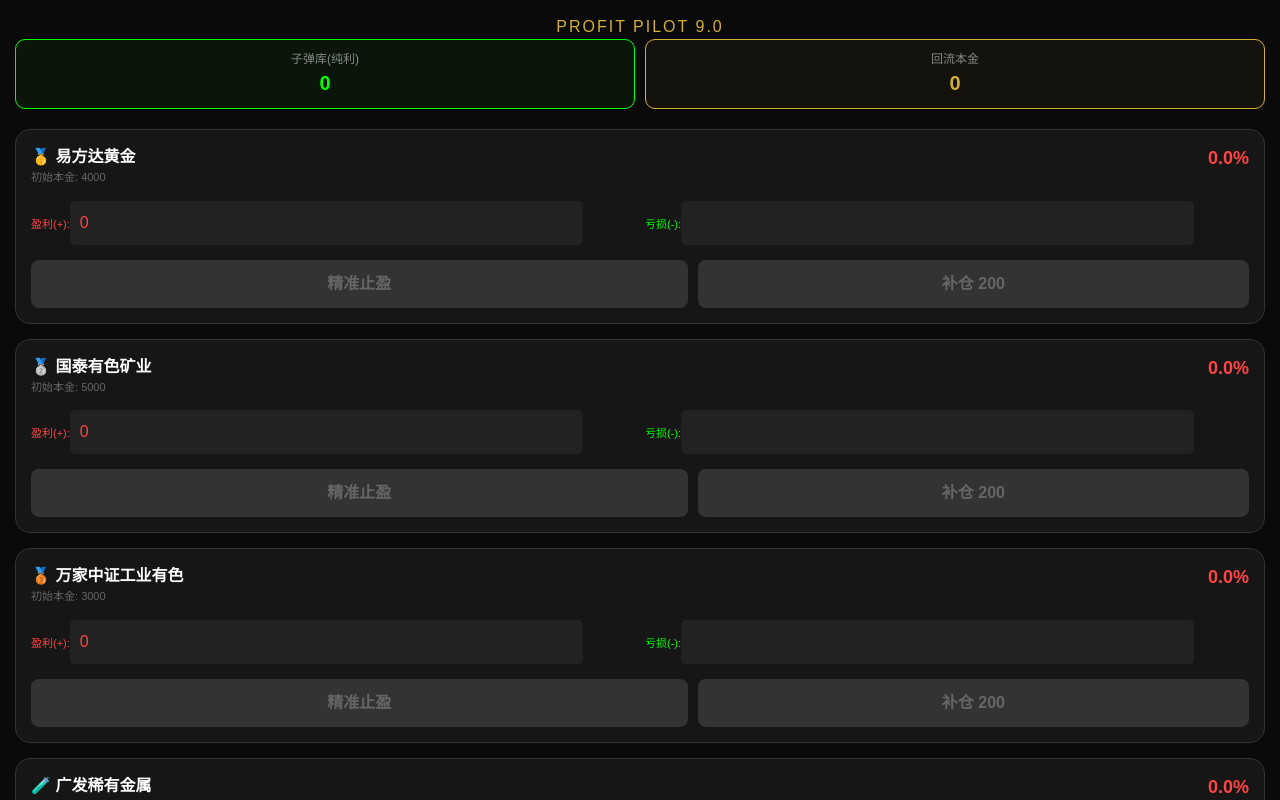
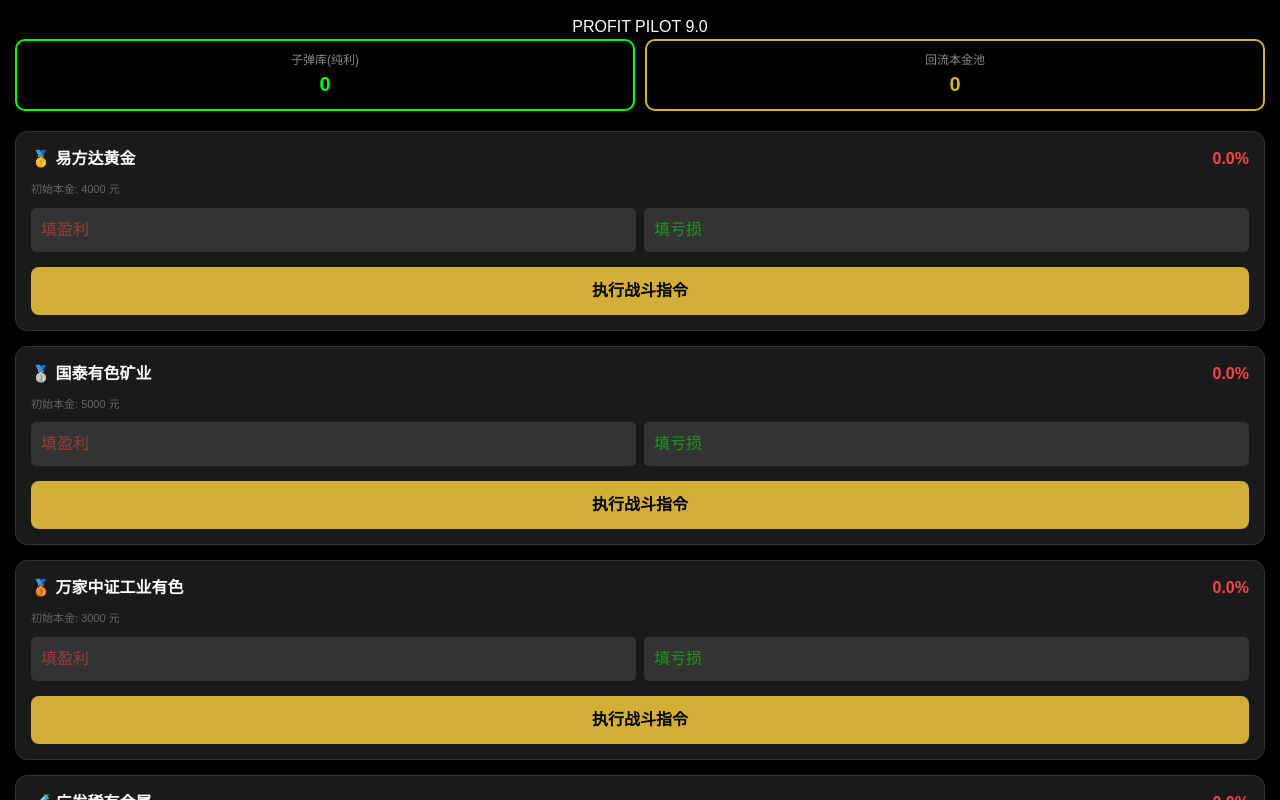
Before and after one commit to lili1616/profit-pilot-pro, a Next.js app: page / in a window 1280 px wide. Shown: the top 800 px of the page. Built offline with nearby package versions, Linux system fonts and the light colour scheme.

Commit message:
Create page.js

```diff
--- /dev/null
+++ b/app/page.js
@@ -0,0 +1,80 @@
+'use client';
+
+import React, { useState, useEffect } from 'react';
+
+export default function Home() {
+  const [bulletPool, setBulletPool] = useState(0);
+  const [returnedPrincipal, setReturnedPrincipal] = useState(0);
+  const [isMounted, setIsMounted] = useState(false);
+
+  useEffect(() => {
+    setIsMounted(true);
+  }, []);
+
+  const [assets, setAssets] = useState([
+    { id: 0, name: '🥇 易方达黄金', principal: 4000, profit: 0, limit: 200 },
+    { id: 1, name: '🥈 国泰有色矿业', principal: 5000, profit: 0, limit: 200 },
+    { id: 2, name: '🥉 万家中证工业有色', principal: 3000, profit: 0, limit: 200 },
+    { id: 3, name: '🧪 广发稀有金属', principal: 1900, profit: 0, limit: 200 },
+    { id: 4, name: '🏦 国投瑞银', principal: 100, profit: 0, limit: 100 }
+  ]);
+
+  const updateVal = (id, type, val) => {
+    const newAssets = [...assets];
+    const num = Number(val) || 0;
+    newAssets[id].profit = type === 'gain' ? num : -num;
+    setAssets(newAssets);
+  };
+
+  const handleAction = (id) => {
+    const asset = assets[id];
+    const p = asset.profit;
+    const b = asset.principal;
+
+    if (p >= b * 0.15) {
+      const netProfit = Math.floor(p * 0.4);
+      const totalOut = Math.floor(netProfit * (1 + b / p));
+      setBulletPool(prev => prev + netProfit);
+      setReturnedPrincipal(prev => prev + (totalOut - netProfit));
+      alert(`【止盈指令】\n1.纯利入库：${netProfit}元\n2.本金回流：${totalOut - netProfit}元\n👉 App卖出填：${totalOut}元`);
+    } else if (p <= -b * 0.05) {
+      if (bulletPool < asset.limit) { alert("子弹库余额不足！"); return; }
+      setBulletPool(prev => prev - asset.limit);
+      alert(`【补仓指令】已扣除 ${asset.limit}元 子弹`);
+    }
+  };
+
+  if (!isMounted) return null;
+
+  return (
+    <div style={{background: '#000', color: '#d4af37', minHeight: '100vh', padding: '15px', fontFamily: 'sans-serif'}}>
+      <h2 style={{textAlign: 'center', color: '#fff'}}>PROFIT PILOT 9.0</h2>
+
+      <div style={{display: 'flex', gap: '10px', marginBottom: '20px'}}>
+        <div style={{flex: 1, border: '2px solid #0f0', padding: '10px', textAlign: 'center', borderRadius: '10px'}}>
+          <div style={{fontSize: '12px', color: '#888'}}>子弹库(纯利)</div>
+          <div style={{fontSize: '20px', color: '#0f0', fontWeight: 'bold'}}>{bulletPool}</div>
+        </div>
+        <div style={{flex: 1, border: '2px solid #d4af37', padding: '10px', textAlign: 'center', borderRadius: '10px'}}>
+          <div style={{fontSize: '12px', color: '#888'}}>回流本金池</div>
+          <div style={{fontSize: '20px', color: '#d4af37', fontWeight: 'bold'}}>{returnedPrincipal}</div>
+        </div>
+      </div>
+
+      {assets.map((asset) => (
+        <div key={asset.id} style={{background: '#1a1a1a', border: '1px solid #333', padding: '15px', marginBottom: '15px', borderRadius: '12px'}}>
+          <div style={{display: 'flex', justifyContent: 'space-between', marginBottom: '10px'}}>
+            <span style={{color: '#fff', fontWeight: 'bold'}}>{asset.name}</span>
+            <span style={{color: asset.profit >= 0 ? '#ff4444' : '#00ff00', fontWeight: 'bold'}}>{((asset.profit/asset.principal)*100).toFixed(1)}%</span>
+          </div>
+          <div style={{fontSize: '11px', color: '#666', marginBottom: '10px'}}>初始本金: {asset.principal} 元</div>
+          <div style={{display: 'flex', gap: '8px', marginBottom: '15px'}}>
+            <input type="number" placeholder="填盈利" onChange={e => updateVal(asset.id, 'gain', e.target.value)} style={{flex: 1, background: '#333', color: '#ff4444', border: 'none', padding: '10px', borderRadius: '5px'}} />
+            <input type="number" placeholder="填亏损" onChange={e => updateVal(asset.id, 'loss', e.target.value)} style={{flex: 1, background: '#333', color: '#00ff00', border: 'none', padding: '10px', borderRadius: '5px'}} />
+          </div>
+          <button onClick={() => handleAction(asset.id)} style={{width: '100%', padding: '12px', background: '#d4af37', color: '#000', border: 'none', fontWeight: 'bold', borderRadius: '8px'}}>执行战斗指令</button>
+        </div>
+      ))}
+    </div>
+  );
+}
```
